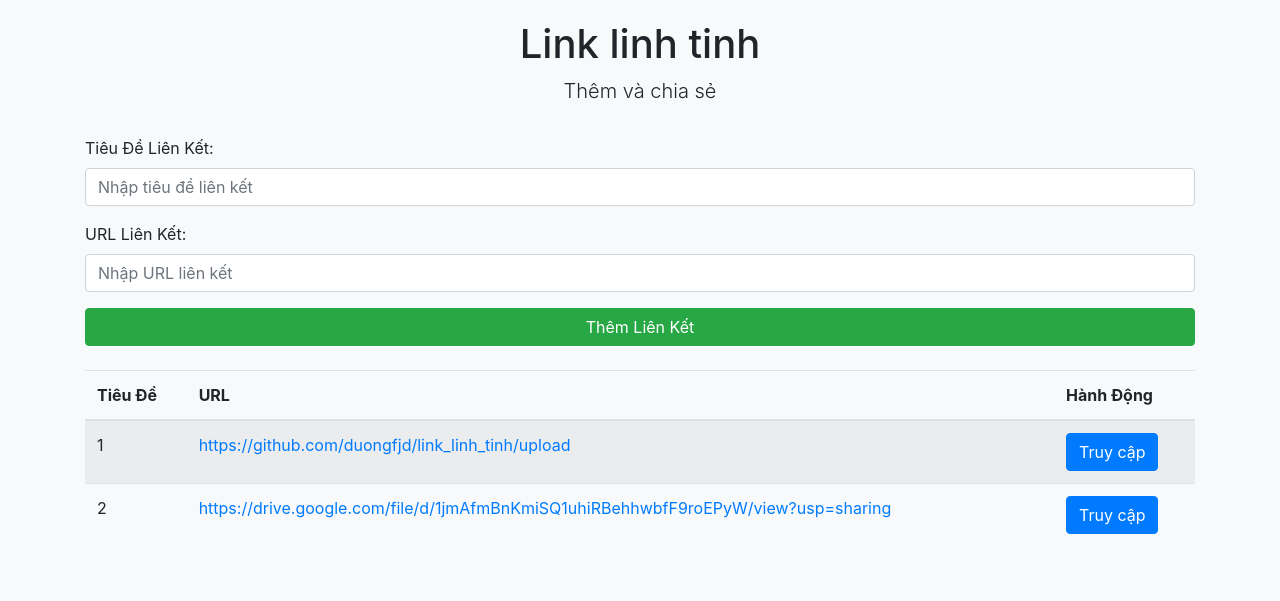
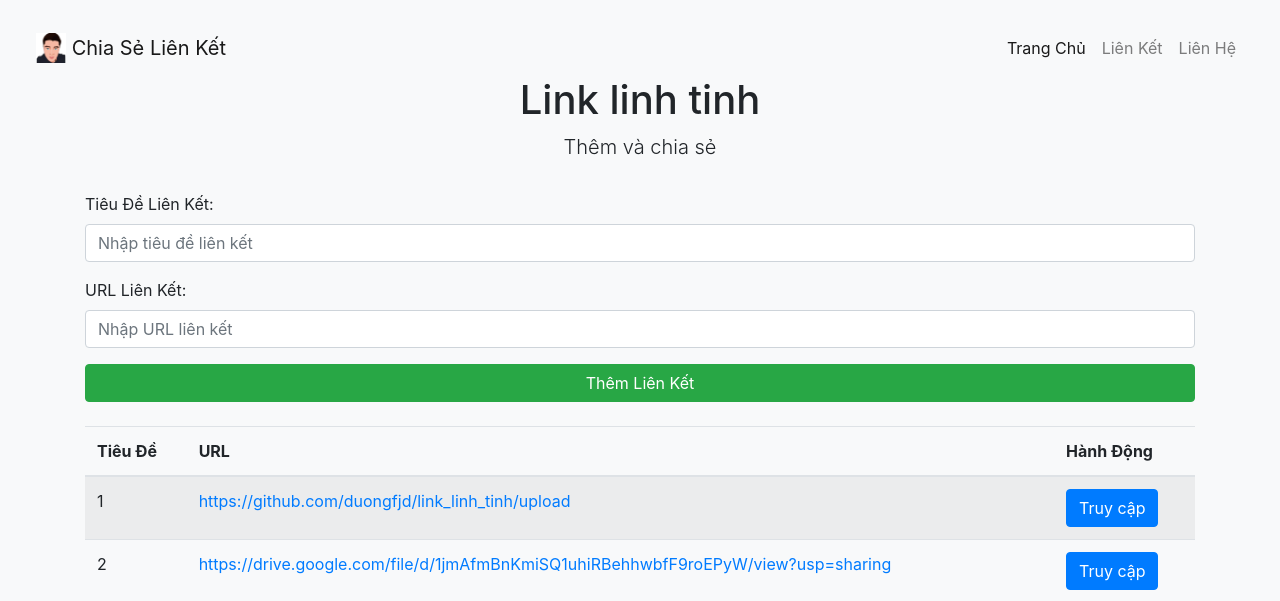
Before and after one commit to duongfjd/link_linh_tinh, a Flask app: page / in a window 1280 px wide. Shown: the top 601 px of the page. Run offline with Flask 3, Linux system fonts and the light colour scheme; some libraries are stand-ins or nearby versions.

Commit message:
Update index.html

```diff
--- a/templates/index.html
+++ b/templates/index.html
@@ -19,6 +19,30 @@
     </style>
 </head>
 <body>
+
+<!-- Navigation Bar with Logo -->
+<nav class="navbar navbar-expand-lg navbar-light bg-light">
+    <a class="navbar-brand" href="#">
+        <img src="1.jpg" width="30" height="30" class="d-inline-block align-top" alt="Logo">
+        Chia Sẻ Liên Kết
+    </a>
+    <button class="navbar-toggler" type="button" data-toggle="collapse" data-target="#navbarNav" aria-controls="navbarNav" aria-expanded="false" aria-label="Toggle navigation">
+        <span class="navbar-toggler-icon"></span>
+    </button>
+    <div class="collapse navbar-collapse" id="navbarNav">
+        <ul class="navbar-nav ml-auto">
+            <li class="nav-item active">
+                <a class="nav-link" href="#">Trang Chủ <span class="sr-only">(current)</span></a>
+            </li>
+            <li class="nav-item">
+                <a class="nav-link" href="#">Liên Kết</a>
+            </li>
+            <li class="nav-item">
+                <a class="nav-link" href="#">Liên Hệ</a>
+            </li>
+        </ul>
+    </div>
+</nav>
 
 <div class="container">
     <div class="header text-center">
@@ -88,5 +112,9 @@
     });
 </script>
 
+<script src="https://code.jquery.com/jquery-3.5.1.slim.min.js"></script>
+<script src="https://cdn.jsdelivr.net/npm/@popperjs/core@2.9.1/dist/umd/popper.min.js"></script>
+<script src="https://stackpath.bootstrapcdn.com/bootstrap/4.5.2/js/bootstrap.min.js"></script>
+
 </body>
 </html>
```
